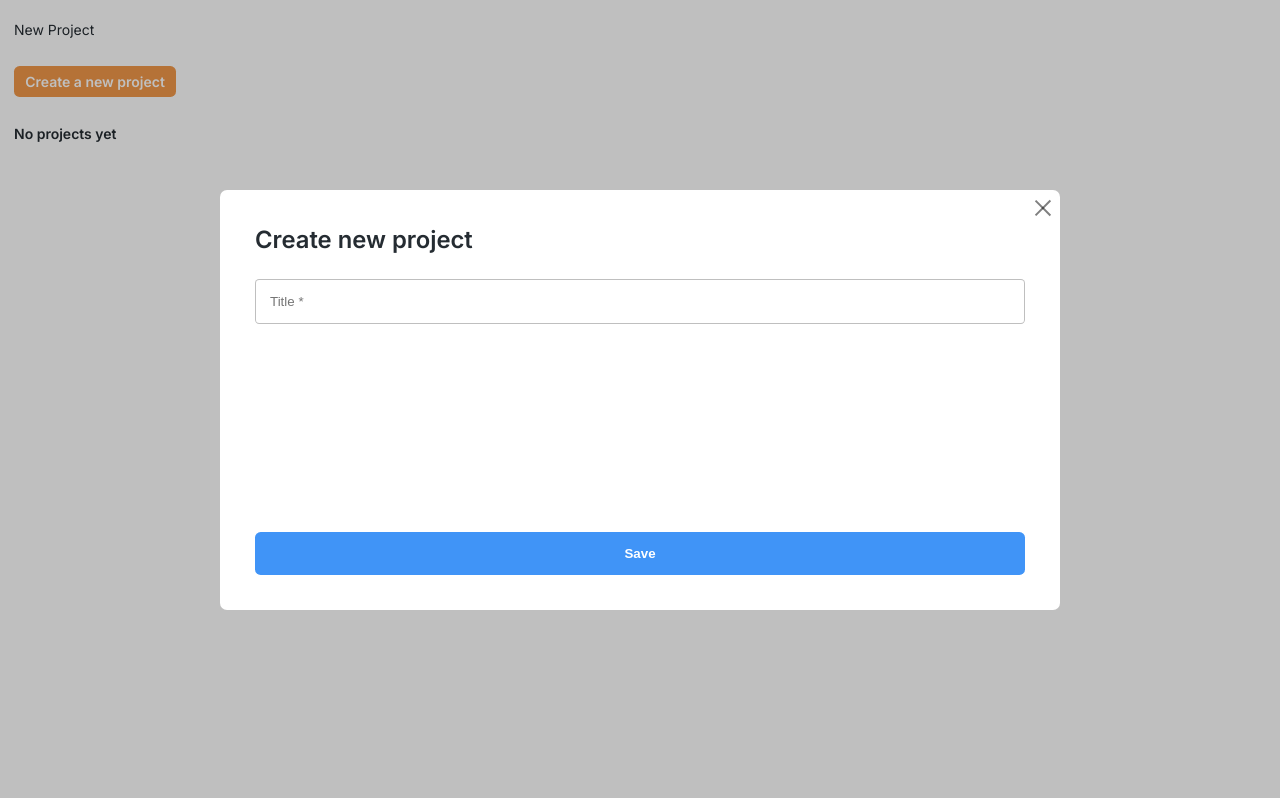
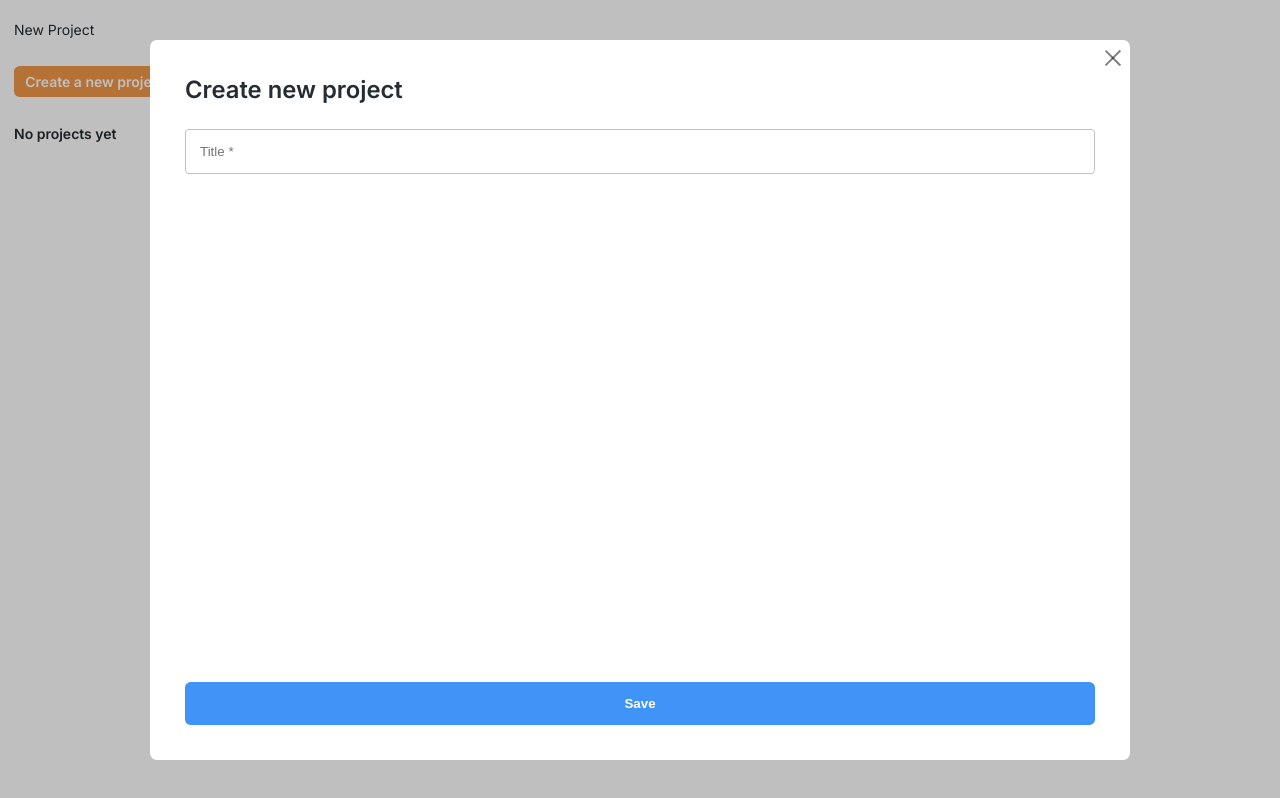
Before and after one commit to rynay/uptrdr-test, a React (Create React App) app: page /new-project in a window 1280 px wide. Built offline with nearby package versions, Linux system fonts and the light colour scheme.

Commit message:
fix layout

```diff
--- a/src/containers/Modal/Modal.module.scss
+++ b/src/containers/Modal/Modal.module.scss
@@ -27,8 +27,11 @@
         @media screen and (min-width: 80rem) {
             min-width: 60rem;
             min-height: 30rem;
-            width: initial;
-            height: initial;
+            width: 80vw;
+            max-height: 90vh;
+            max-width: 70rem;
+            // width: initial;
+            // height: initial;
         }
     }
 
```
